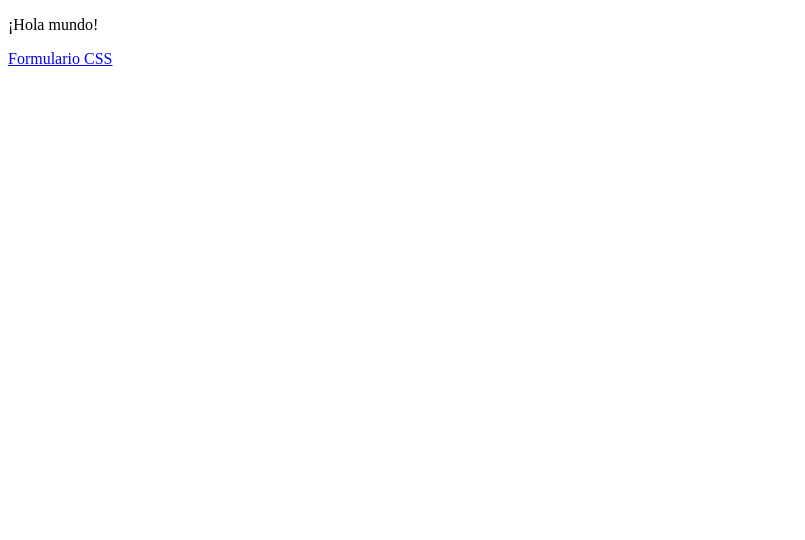
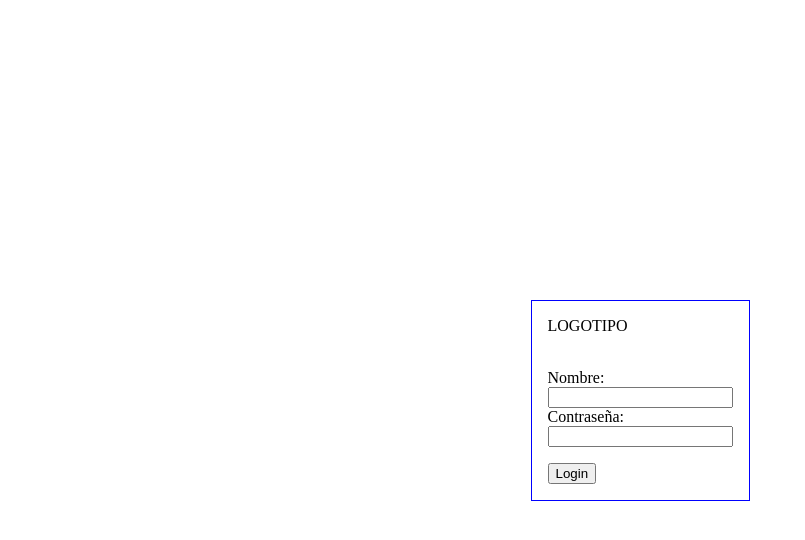
Before and after one commit to alejandromatasgarcia/alejandromatasgarcia.github.io, a plain HTML site: page index.html in a window 1280 px wide. Shown: the whole page, without its empty margins (0-805 px from the left). Drawn offline with Linux system fonts and the light colour scheme.

Commit message:
Update index.html
CSS para centrar

```diff
--- a/index.html
+++ b/index.html
@@ -1,10 +1,46 @@
 <!DOCTYPE html>
-<html lang="es">
-  <head>
-    <title>Título</title>
-  </head>
+<html>
+<head>
+<style>
+
+html, body {
+  /* si no, lo del flex no va */
+  height: 100%;
+  width: 100%;
+  margin: 0px;
+}
+
+.flex-container {
+  /* ocupa toda la pantalla */
+  display: flex;
+  justify-content: center;
+  align-items: center;
+  height: 100%;
+  width: 100%;
+  margin: 0px;
+}
+
+.flex-container>form {
+  border: 1px solid blue;
+  /* en unidades de fuente del elemento raíz */
+  padding: 0rem 1rem;
+}
+
+
+</style>
+</head>
 <body>
-  <p>¡Hola mundo!</p>
-  <p><a href="formulario.html">Formulario CSS</a></p>
+
+<div class="flex-container">
+  <form action="index2.php" method="post">
+  	<p>LOGOTIPO</p>
+    <br><label for="username">Nombre:</label>
+    <br><input type="text" name="username"></input>
+    <br><label for="cont">Contraseña:</label>
+    <br><input type="password" name="cont"></input>
+    <p><button type="submit">Login</button></p>
+  </form>
+</div>
+
 </body>
 </html>
```
